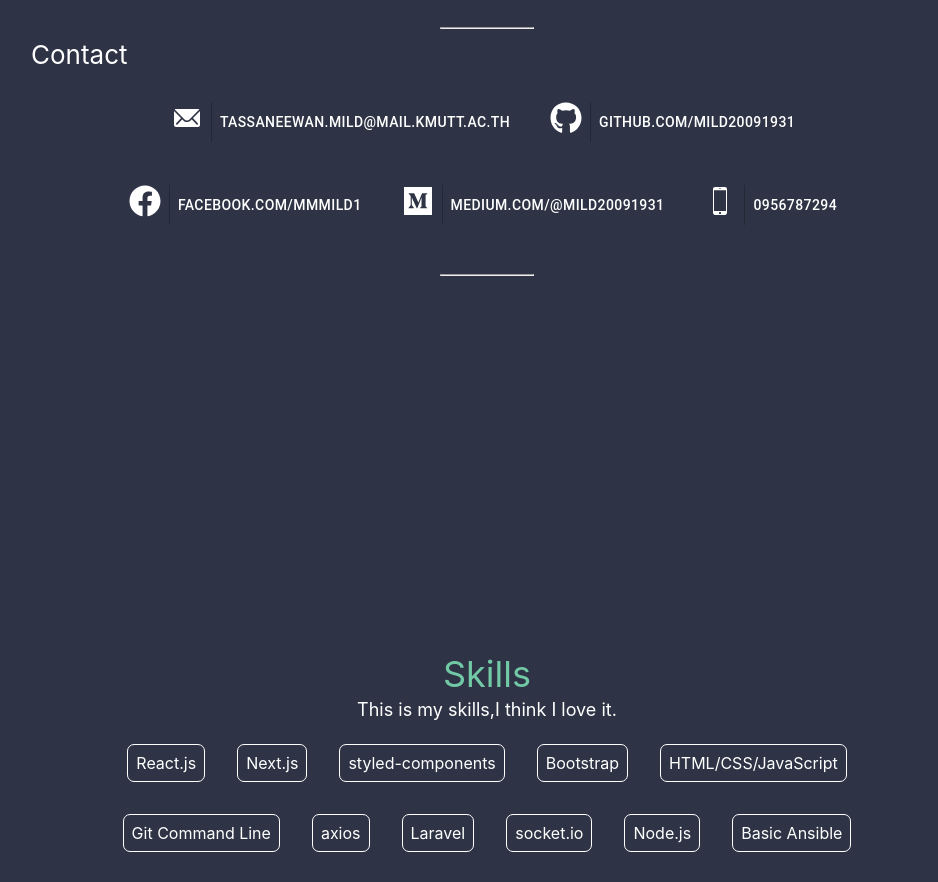
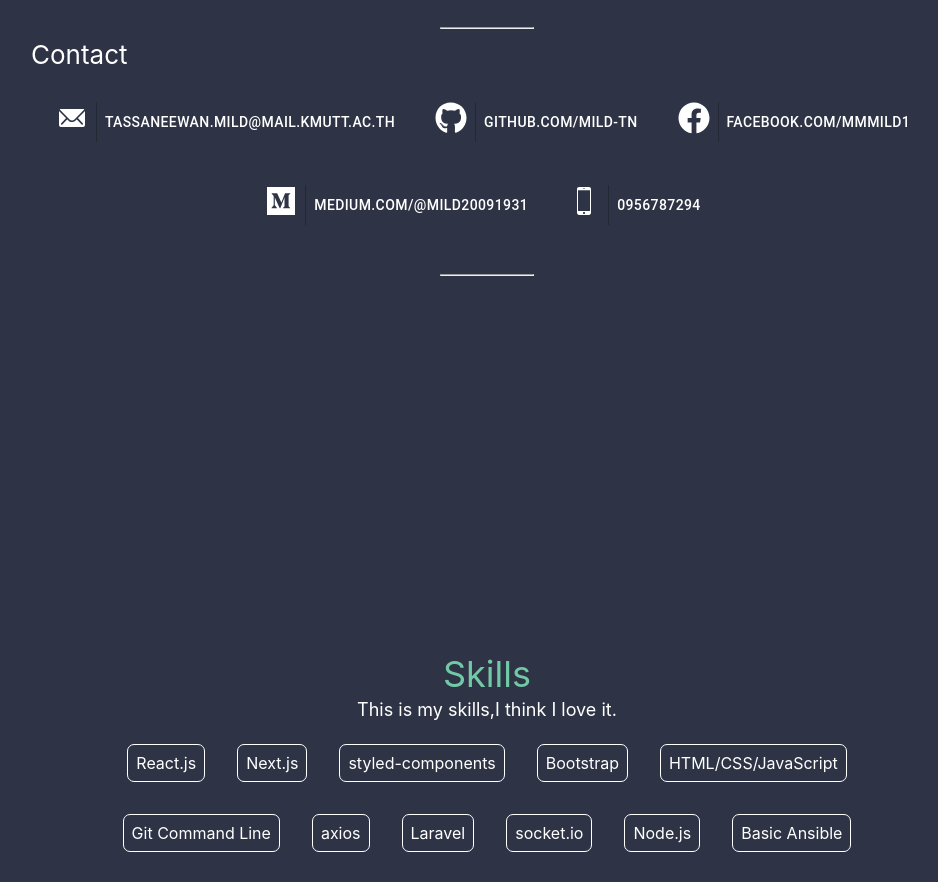
Before and after one commit to mild20091931/mild-portfolio, a React (Create React App) app: page / in a window 1280 px wide. Shown: the part 1177-2059 px from the top of the page, without its empty margins (153-1091 px from the left). Built offline with nearby package versions, Linux system fonts and the light colour scheme.

Commit message:
:lipstick:  Edit github link 🌻

```diff
--- a/src/component/Profile/index.js
+++ b/src/component/Profile/index.js
@@ -8,7 +8,7 @@ import { IoIosMail,IoIosPhonePortrait } from "react-icons/io";
 
 const contact = [
   {icon : IoIosMail,text : "tassaneewan.mild@mail.kmutt.ac.th" ,link: "https://mail.google.com/mail/u/0/?view=cm&fs=1&to=tassaneewan.mild@mail.kmutt.ac.th&tf=1"},
-  {icon : FaGithub ,text : "github.com/mild20091931" ,link: "https://github.com/mild20091931"},
+  {icon : FaGithub ,text : "github.com/mild-tn" ,link: "https://github.com/mild-tn"},
   {icon : FaFacebook,text: "facebook.com/mmmild1",link: "https://www.facebook.com/mmmild1"},
   {icon : FaMedium,text : "medium.com/@mild20091931",link: "https://medium.com/@mild20091931"},
   {icon : IoIosPhonePortrait,text: "0956787294",link: "-"},
```
